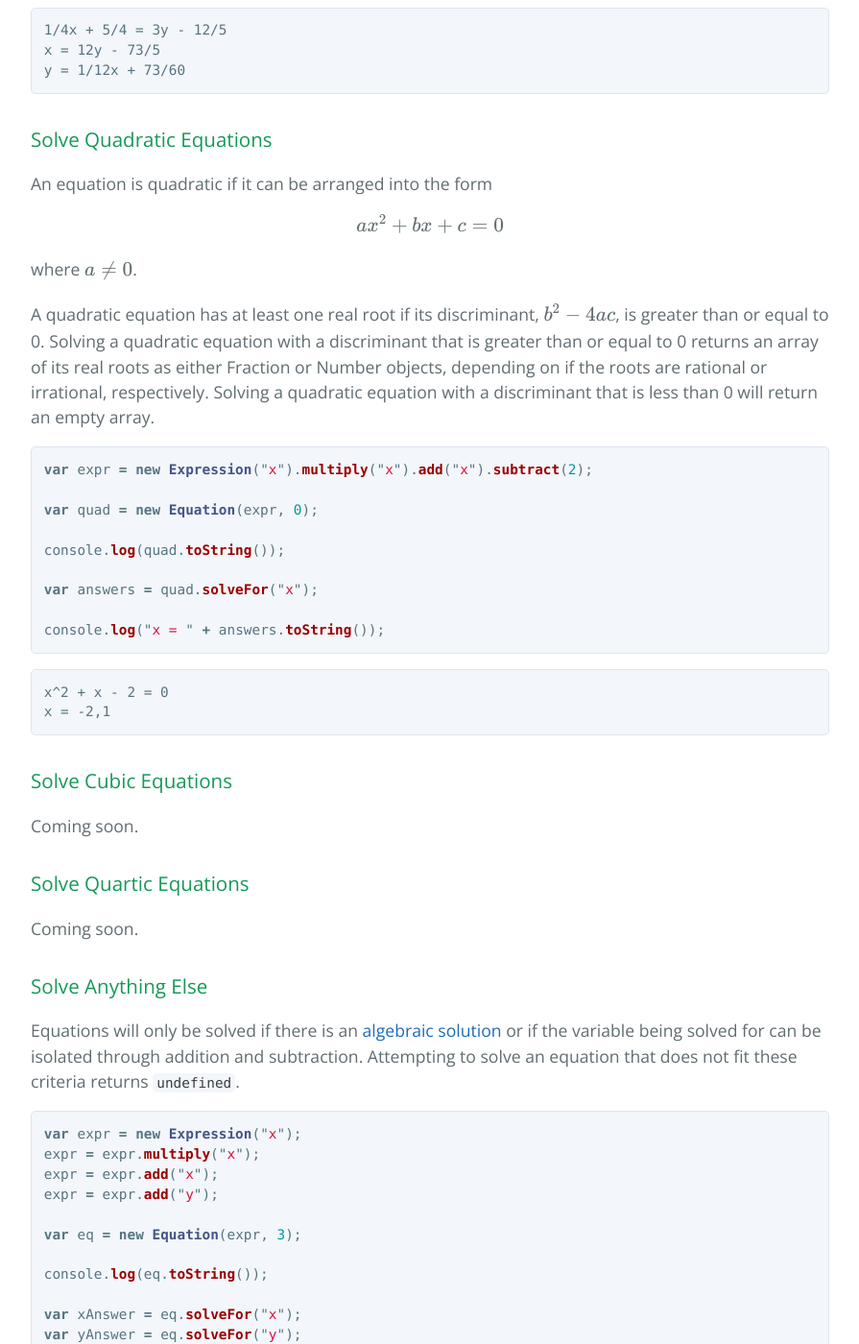
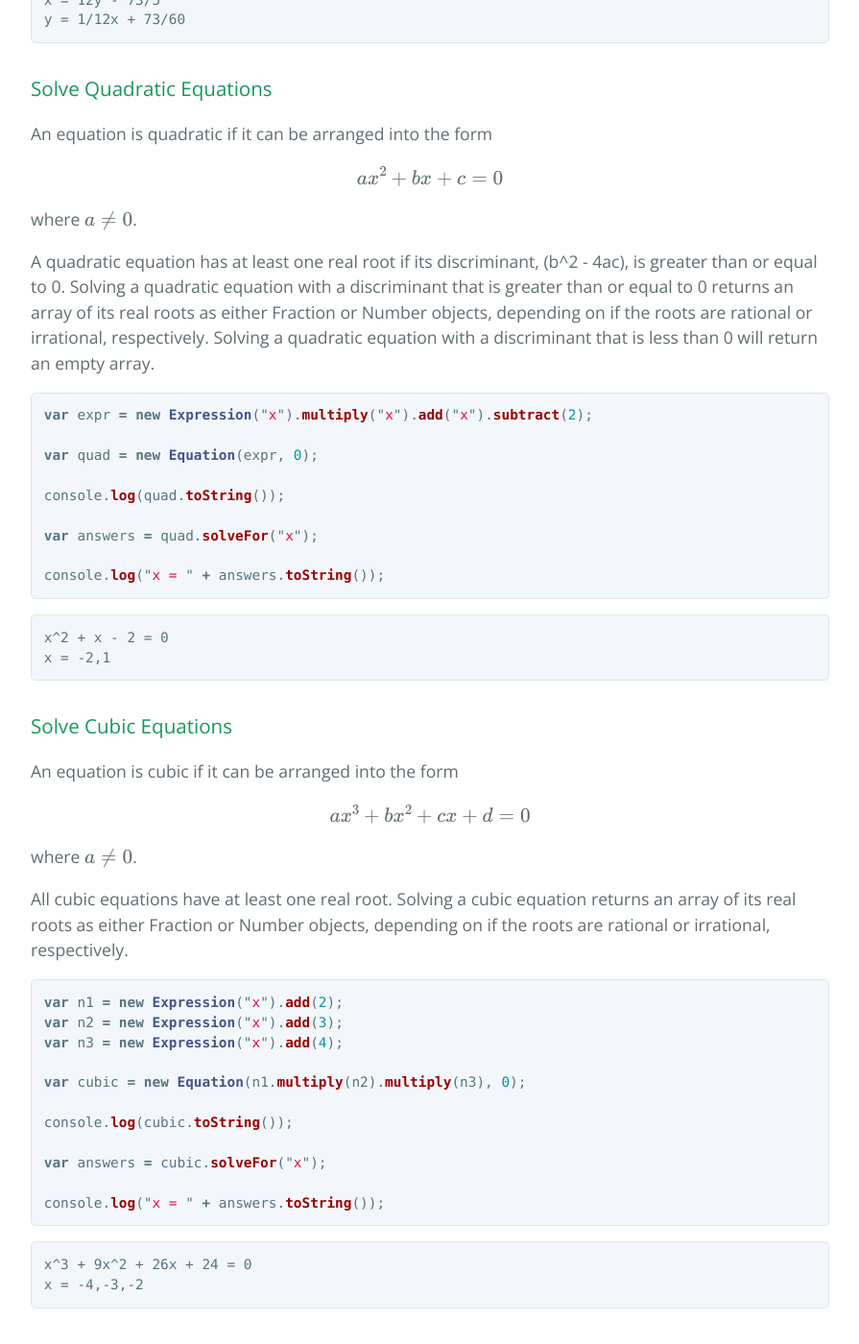
Before and after one commit to nicolewhite/algebra.js, a Jekyll site: the page built from index.md, in a window 1280 px wide and 1400 px high, scrolled down 8153 px. Shown: the whole window at 96% size, without its empty margins (192-1087 px from the left). Built offline with Jekyll 4.4.1, drawn with Linux system fonts in a browser that asks for light colours; nearby versions of some CDN libraries; Markdown is read by kramdown in place of the engine named in the settings; formulas are drawn with MathJax 3; some of the changed text lies outside the part shown.

Commit message:
Add MathJax and cubic equations example

````diff
--- a/_layouts/default.html
+++ b/_layouts/default.html
@@ -11,7 +11,7 @@
   <link rel="stylesheet" type="text/css" href="stylesheets/github-light.css" media="screen">
   <link rel="stylesheet" type="text/css" href="stylesheets/pygment_trac.css">
   <link rel="stylesheet" href="//cdnjs.cloudflare.com/ajax/libs/KaTeX/0.2.0/katex.min.css">
-
+  <script src="https://cdn.mathjax.org/mathjax/latest/MathJax.js?config=TeX-AMS-MML_HTMLorMML"></script>
   <script src="javascripts/algebra.min.js"></script>
   <script src="//cdnjs.cloudflare.com/ajax/libs/KaTeX/0.2.0/katex.min.js"></script>
   <script src="//cdnjs.cloudflare.com/ajax/libs/jquery/2.1.4/jquery.min.js"></script>
--- a/index.md
+++ b/index.md
@@ -53,8 +53,6 @@ x = 7/2
     - [Equations](#equations)
         - [Build an Equation](#equations-build)
         - [Solve Linear Equations](#equations-linear)
-            - [One Variable](#equations-linear-one-variable)
-            - [Multiple Variables](#equations-linear-multiple-variables)
         - [Solve Quadratic Equations](#equations-quadratic)
         - [Solve Cubic Equations](#equations-cubic)
         - [Solve Quartic Equations](#equations-quartic)
@@ -313,7 +311,7 @@ console.log(eq3.toString());
 
 ### <a name="equations-linear"></a> Solve Linear Equations
 
-#### <a name="equations-linear-one-variable"></a> One Variable
+#### One Variable
 
 If a linear equation only has one variable, solving for that variable will return a fraction object.
 
@@ -340,7 +338,7 @@ console.log("x = " + answer.toString());
 x = 203/3
 ```
 
-#### <a name="equations-linear-multiple-variables"></a> Multiple Variables
+#### Multiple Variables
 
 If a linear equation has more than one variable, solving for a variable will return an expression.
 
@@ -374,19 +372,13 @@ y = 1/12x + 73/60
 
 An equation is quadratic if it can be arranged into the form
 
-<div id="quadratic"></div>
+$$ax^2 + bx + c = 0$$
 
-where <span id="aNot0"></span>.
+where $a \\neq 0$.
 
-A quadratic equation has at least one real root if its discriminant, <span id="discriminant"></span>, is greater than or equal to 0.
+A quadratic equation has at least one real root if its discriminant, \(b^2 - 4ac\), is greater than or equal to 0.
 Solving a quadratic equation with a discriminant that is greater than or equal to 0 returns an array of its real roots as either Fraction or Number objects,
 depending on if the roots are rational or irrational, respectively. Solving a quadratic equation with a discriminant that is less than 0 will return an empty array.
-
-<script>
-katex.render("ax^2 + bx + c = 0", quadratic, {displayMode: true});
-katex.render("a \\neq 0", aNot0);
-katex.render("b^2 - 4ac", discriminant);
-</script>
 
 ```js
 var expr = new Expression("x").multiply("x").add("x").subtract(2);
@@ -407,7 +399,32 @@ x = -2,1
 
 ### <a name="equations-cubic"></a> Solve Cubic Equations
 
-Coming soon.
+An equation is cubic if it can be arranged into the form
+
+$$ax^3 + bx^2 + cx + d = 0$$
+
+where $a \\neq 0$.
+
+All cubic equations have at least one real root. Solving a cubic equation returns an array of its real roots as either Fraction or Number objects, depending on if the roots are rational or irrational, respectively.
+
+```js
+var n1 = new Expression("x").add(2);
+var n2 = new Expression("x").add(3);
+var n3 = new Expression("x").add(4);
+
+var cubic = new Equation(n1.multiply(n2).multiply(n3), 0);
+
+console.log(cubic.toString());
+
+var answers = cubic.solveFor("x");
+
+console.log("x = " + answers.toString());
+```
+
+```
+x^3 + 9x^2 + 26x + 24 = 0
+x = -4,-3,-2
+```
 
 ### <a name="equations-quartic"></a> Solve Quartic Equations
 
@@ -415,7 +432,7 @@ Coming soon.
 
 ### <a name="equations-anything-else"></a> Solve Anything Else
 
-Equations will only be solved if there is an [algebraic solution](https://en.wikipedia.org/wiki/Algebraic_solution) or if the variable being solved for can be isolated through addition and subtraction. Attempting to solve an equation that does not fit these criteria returns `undefined`.
+Equations will only be solved if there is an [algebraic solution](https://en.wikipedia.org/wiki/Algebraic_solution) or if the variable being solved for can be isolated through arithmetic operations. Attempting to solve an equation that does not fit these criteria returns `undefined`.
 
 ```js
 var expr = new Expression("x");
````
Also changed, not shown: other parts of _layouts/default.html (+6 -0 lines).
